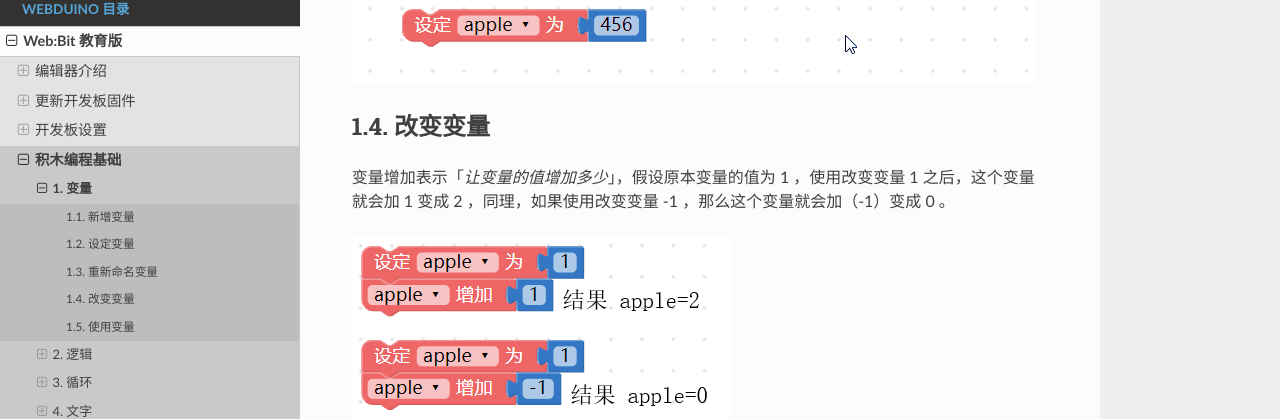
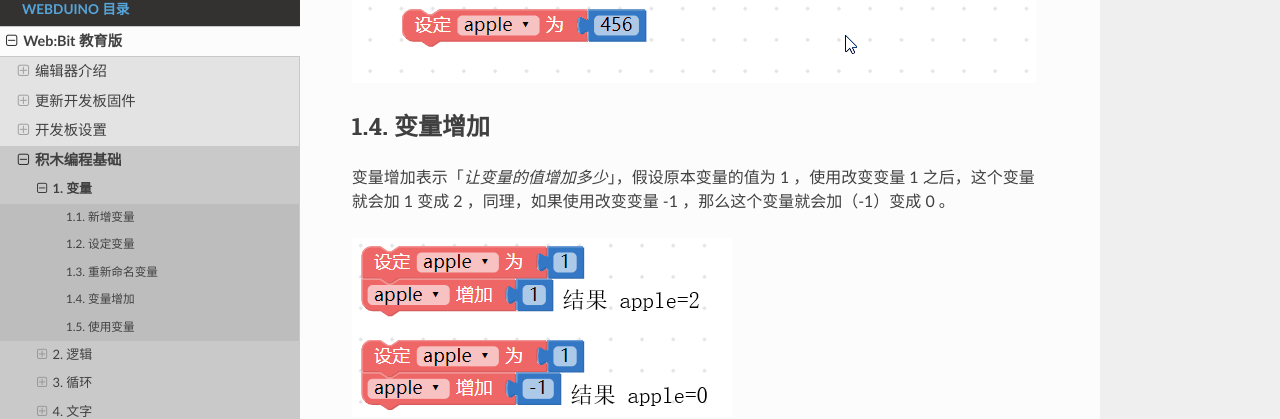
Before and after one commit to BPI-STEAM/simplified_webbit_docs, a Sphinx documentation site: the page built from source/webduino/tutorials/basic/variables.md, in a window 1280 px wide and 900 px high, scrolled down 2378 px. Shown: the part 150-569 px from the top of the window. Built offline with Sphinx 7.4.7 and the Read the Docs theme 2.0.0, drawn with Linux system fonts in a browser that asks for light colours; pages that are not in the unit, such as notebooks, are missing from menus.

Commit message:
Update variables.md

```diff
--- a/source/webduino/tutorials/basic/variables.md
+++ b/source/webduino/tutorials/basic/variables.md
@@ -32,7 +32,7 @@
 
 ![](variables/upload_0a808a5d0cba23367ada8f2e0ca1045a.gif)
 
-### 改变变量
+### 变量增加
 
 变量增加表示「*让变量的值增加多少*」，假设原本变量的值为 1 ，使用改变变量 1 之后，这个变量就会加 1 变成 2 ，同理，如果使用改变变量 -1 ，那么这个变量就会加（-1）变成 0 。
 
```
